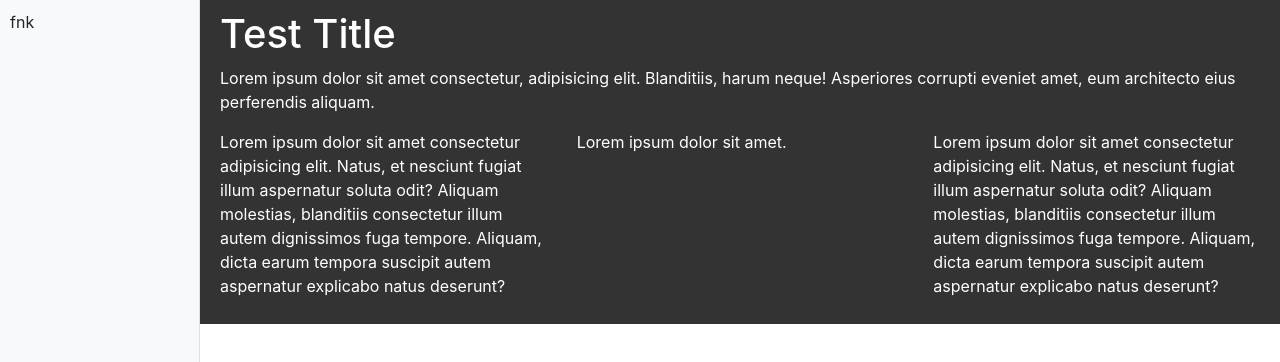
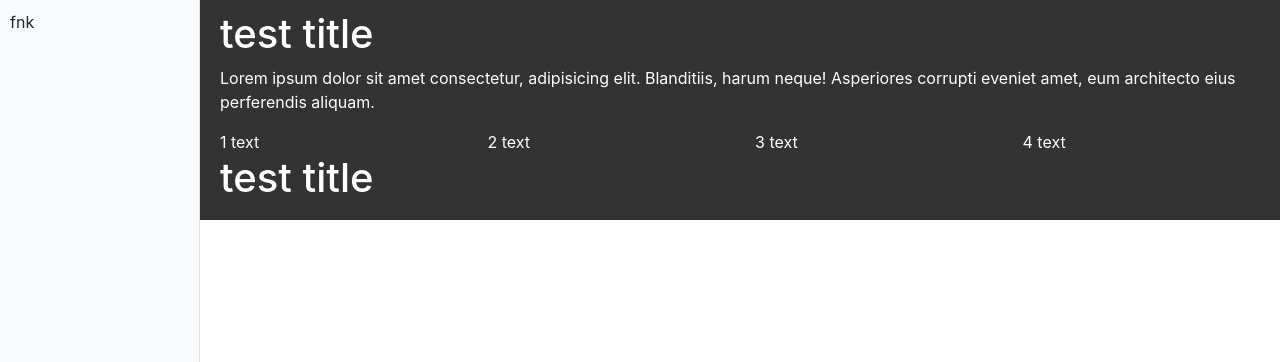
Before and after one commit to AndreyPanovA/siteConstructor, a website built with webpack: page src/index.html in a window 1280 px wide. Shown: the top 362 px of the page. Built offline with nearby package versions, Linux system fonts and the light colour scheme.

Commit message:
rendering

```diff
--- a/src/index.html
+++ b/src/index.html
@@ -13,32 +13,6 @@
     <div id="app" class="container-fluid">
         <div id="panel" class="bg-light sidebar">fnk</div>
         <div id="site" class="content">
-            <div class="row">
-                <div class="col-sm">
-                    <h1>Test Title</h1>
-                </div>
-            </div>
-            <div class="row">
-                <div class="col-sm">
-                    <p>Lorem ipsum dolor sit amet consectetur, adipisicing elit. Blanditiis, harum neque! Asperiores
-                        corrupti eveniet amet, eum architecto eius perferendis aliquam.</p>
-                </div>
-            </div>
-            <div class="row">
-                <div class="col-sm">
-                    <p>Lorem ipsum dolor sit amet consectetur adipisicing elit. Natus, et nesciunt fugiat illum
-                        aspernatur soluta odit? Aliquam molestias, blanditiis consectetur illum autem dignissimos fuga
-                        tempore. Aliquam, dicta earum tempora suscipit autem aspernatur explicabo natus deserunt?</p>
-                </div>
-                <div class="col-sm">
-                    <p>Lorem ipsum dolor sit amet.</p>
-                </div>
-                <div class="col-sm">
-                    <p>Lorem ipsum dolor sit amet consectetur adipisicing elit. Natus, et nesciunt fugiat illum
-                        aspernatur soluta odit? Aliquam molestias, blanditiis consectetur illum autem dignissimos fuga
-                        tempore. Aliquam, dicta earum tempora suscipit autem aspernatur explicabo natus deserunt?</p>
-                </div>
-            </div>
         </div>
     </div>
 
--- a/src/index.js
+++ b/src/index.js
@@ -1,3 +1,42 @@
-import "./module"
+import { model } from "./module"
 import "./styles/main.less"
-console.log("index.js")
+console.log(model)
+model.forEach((block) => {
+    let html;
+    if (block.type === "title") {
+        html = title(block)
+    }
+    else if (block.type === "text") {
+        html = textBlock(block)
+    } else if (block.type === "textColumns") {
+        html = textColumns(block)
+    }
+    document.querySelector("#site").insertAdjacentHTML("beforeend", html)
+})
+function title(block) {
+    return `
+    <div class="row">
+        <div class="col-sm">
+             <h1>${block.value}</h1>
+        </div>
+    </div>
+    `
+}
+function textBlock(block) {
+    return `
+    <div class="row">
+        <div class="col-sm">
+             <p>${block.value}</p>
+        </div>
+    </div>
+    `
+}
+function textColumns(block) {
+    const html = block.value.map((item) => `<div class="col-sm">${item}</div>`)
+    console.log("html:", html)
+    return `
+    <div class="row">
+        ${html.join("")}
+    </div>
+    `
+}
--- a/src/module.js
+++ b/src/module.js
@@ -1 +1,13 @@
-console.log("module.js")
+export const model = [
+    {
+        type: "title", value: "test title", options: {}
+    },
+    {
+        type: "text", value: `Lorem ipsum dolor sit amet consectetur, adipisicing elit. Blanditiis, harum neque! Asperiores
+        corrupti eveniet amet, eum architecto eius perferendis aliquam.`, options: {}
+    },
+    { type: "textColumns", value: ["1 text", "2 text", "3 text", "4 text"], options: {} },
+    {
+        type: "title", value: "test title", options: {}
+    },
+]
```
